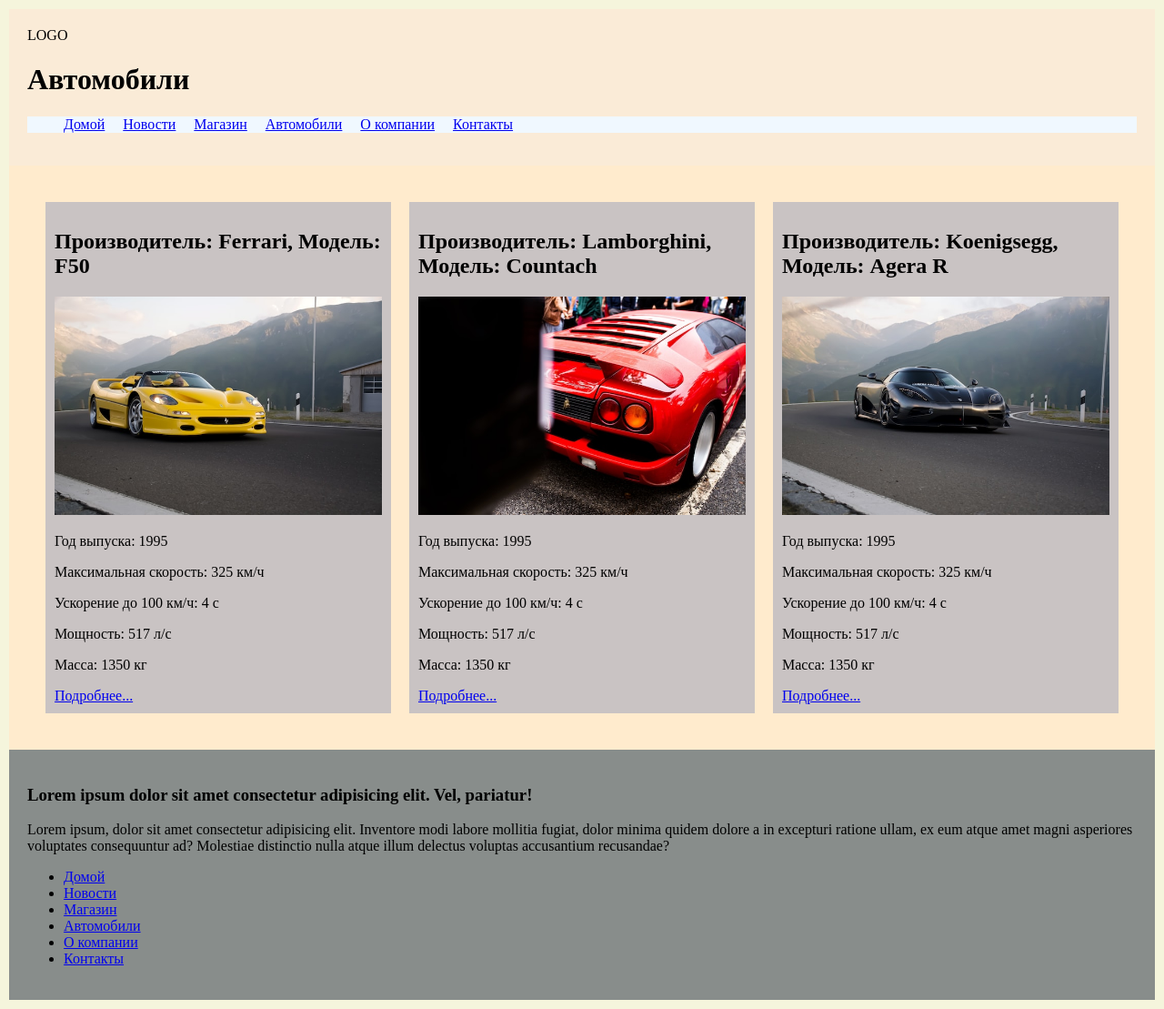
After one commit to denis-basov/301, a PHP site: page /cars.php in a window 1280 px wide. The commit adds this page. Shown: the whole page at 91% size. Run offline with PHP 8.4, Linux system fonts and the light colour scheme.

Commit message:
функции

```diff
--- /dev/null
+++ b/21 PHP Модульность/cars.php
@@ -0,0 +1,22 @@
+<?php
+$title = 'Автомобили';
+
+require 'components/header.php';
+?>
+
+<div class="cars">
+    <?php foreach($cars as $car):?>
+        <div class="car">
+            <h2>Производитель: <?=$car['maker']?>, Модель: <?=$car['model']?></h2>
+            <img src="<?=$car['image']?>" alt="<?=$car['maker']?> <?=$car['model']?>">
+            <p>Год выпуска: <?=$car['made_year']?></p>
+            <p>Максимальная скорость: <?=$car['top_speed']?> км/ч</p>
+            <p>Ускорение до 100 км/ч: <?=$car['acceleration_to_100']?> с</p>
+            <p>Мощность: <?=$car['power']?> л/с</p>
+            <p>Масса: <?=$car['weight']?> кг</p>
+            <a href="car_detail.php?id=<?=$car['id']?>">Подробнее...</a>
+        </div>
+    <?php endforeach;?>
+</div>
+
+<?php require 'components/footer.php'; ?>
--- a/21 PHP Модульность/components/header.php
+++ b/21 PHP Модульность/components/header.php
@@ -9,13 +9,14 @@ $menu = require 'components/menu.php';
 <head>
     <meta charset="UTF-8">
     <meta name="viewport" content="width=device-width, initial-scale=1.0">
-    <title>Главная страница</title>
+    <title><?= $title ?? 'ООО Рога и копыта'?></title>
     <link rel="stylesheet" href="style.css">
 </head>
 
 <body>
     <header>
         <div class="logo">LOGO</div>
+        <h1><?= $title ?? 'ООО Рога и копыта' ?></h1>
         <nav>
             <ul>
                 <?php
--- a/21 PHP Модульность/data.php
+++ b/21 PHP Модульность/data.php
@@ -15,6 +15,7 @@ $cars = [
     ]
 ];
 
+
 function debug($value)
 {
     echo '<pre>';
--- a/21 PHP Модульность/index.php
+++ b/21 PHP Модульность/index.php
@@ -1,4 +1,8 @@
-<?php require 'components/header.php'; ?>
+<?php
+$title = 'Главная страница';
+
+require 'components/header.php';
+?>
 
 <div class="main-page">
     <h1>Главная страница</h1>
--- a/21 PHP Модульность/news.php
+++ b/21 PHP Модульность/news.php
@@ -1,4 +1,7 @@
-<?php require 'components/header.php'; ?>
+<?php
+$title = 'Новости';
+require 'components/header.php';
+?>
 
 <div class="news-list">
     <div class="news-item">
--- a/21 PHP Модульность/style.css
+++ b/21 PHP Модульность/style.css
@@ -19,3 +19,22 @@ footer {
     padding: 20px;
     background-color: rgb(136, 141, 139);
 }
+
+.cars{
+    background-color: blanchedalmond;
+    max-width: 1200px;
+    margin: 0 auto;
+    padding: 40px;
+    display: flex;
+    gap: 20px;
+    justify-content: space-around;
+}
+
+.cars .car{
+    padding: 10px;
+    background-color: #c9c3c3;
+}
+
+.cars .car img{
+    width: 100%;
+}
```
Also changed, not shown: 1 other file.
